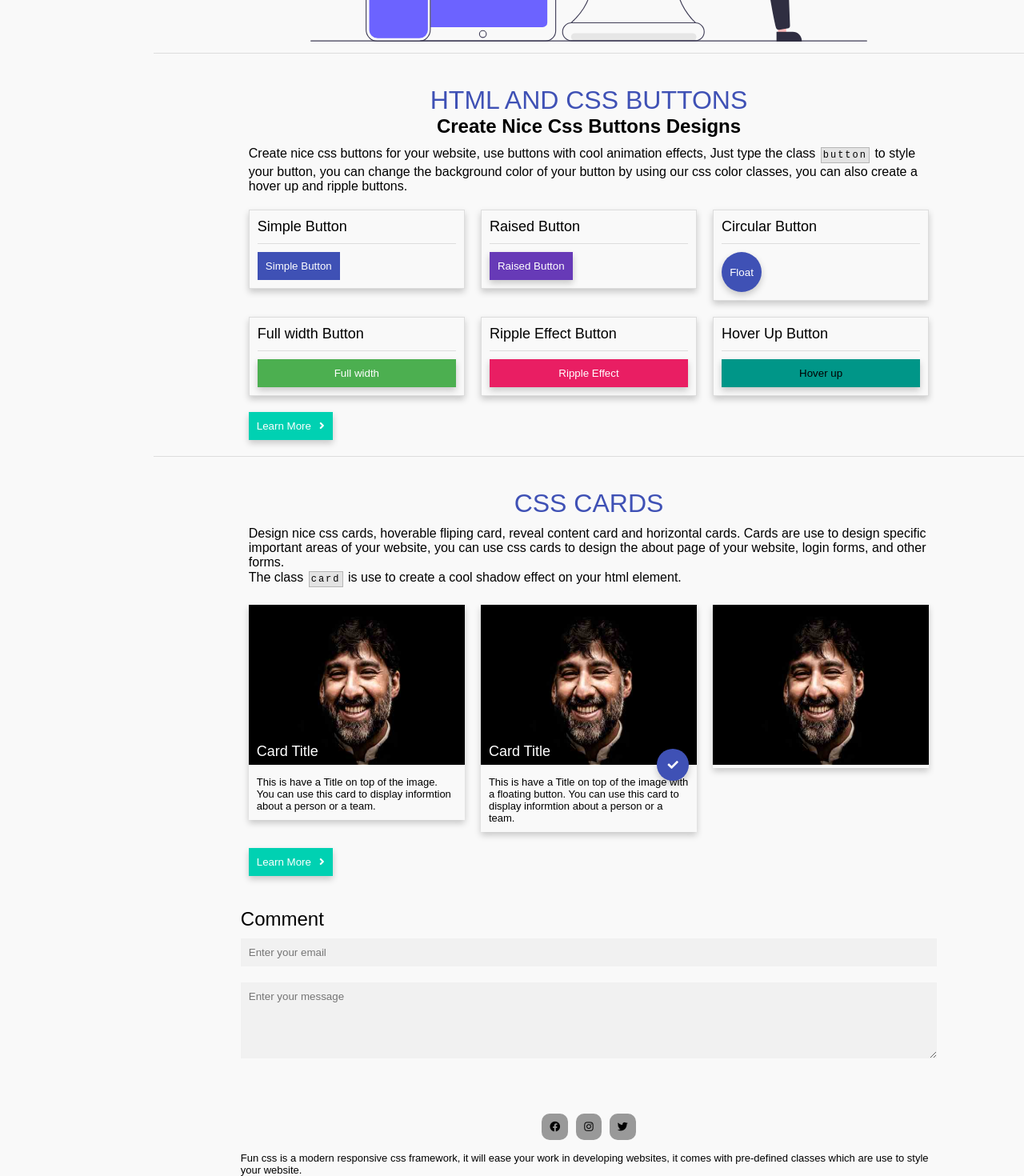
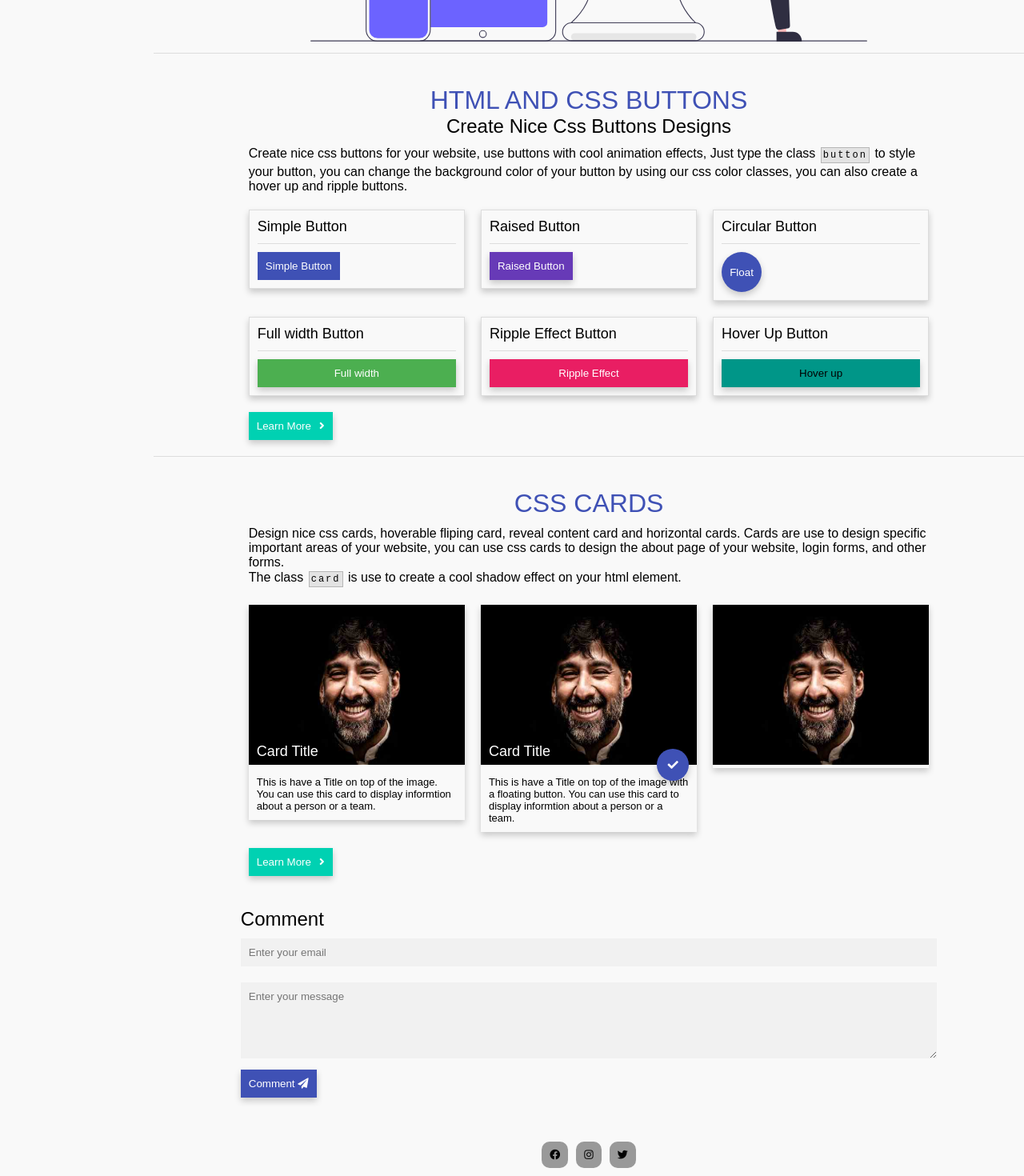
Before and after one commit to iddrismystic/responsivecss, a React (Create React App) app: page / in a window 1280 px wide. Shown: the part 1330-2800 px from the top of the page at 80% size. Built offline with nearby package versions, Linux system fonts and the light colour scheme; a web font is replaced by a local one.

Commit message:
html meta tags

```diff
--- a/public/index.html
+++ b/public/index.html
@@ -5,11 +5,12 @@
      <link rel="shortcut icon" href="/icons/logo.png" type="image/x-icon">
     <meta name="viewport" content="width=device-width, initial-scale=1" />
     <meta name='description' content='
-    Fun Css is a modern responsive css framework for developing cool and easy websites.
-    Download and use free templates to develop your website for free.
+     Css responsive framework provides a good grid layout for developing
+     websites, Download our website templates for free, use cool
+     css buttons, cards and other css components for free.
     '>
     <link rel="manifest" href="%PUBLIC_URL%/manifest.json" />
-    <title>Fun Css Framework</title>
+    <title>Css Responsive Framework</title>
   </head>
   <body class="lighter">
     <div id="root"></div>
--- a/src/views/Home.js
+++ b/src/views/Home.js
@@ -20,7 +20,7 @@ function Home() {
      <h1 class="montserrat no-margin">Responsive Css</h1>
      <div class="text-larger">
        Funcss is a modern responsive css framework which uses css grid to create responsive
-       website layout.
+       website layout which best fits all kind of screen sizes.
      </div>
     </div>
     </div>
@@ -204,7 +204,7 @@ Modern responsive CSS framework for developing responsive websites.
 
 <div className="container padding-top-30">
 <h1 className="text-center text-xx-large text-lighter text-indigo no-margin">HTML AND CSS BUTTONS</h1>
-<h2 class="text-x-large text-center no-margin">Create Nice Css Buttons Designs</h2>
+<h2 class="text-x-large text-center no-margin text-lighter">Create Nice Css Buttons Designs</h2>
 <div className="padding">
   Create nice css buttons for your website, use buttons with cool animation effects,
   Just type the class <span class="badge">button</span> to style your button, you can change the background color
@@ -352,6 +352,11 @@ Modern responsive CSS framework for developing responsive websites.
     <div class="header">Comment</div>
     <input class="padding light width-100-p borderless section" placeholder="Enter your email" />
     <textarea class="padding light width-100-p borderless section" rows="5" placeholder="Enter your message" ></textarea>
+<div>
+    <button class="button padding indigo card text-white">
+        Comment <i class="fas fa-paper-plane"></i>
+    </button>
+</div>
 </div>
 
 <Footer />
```
